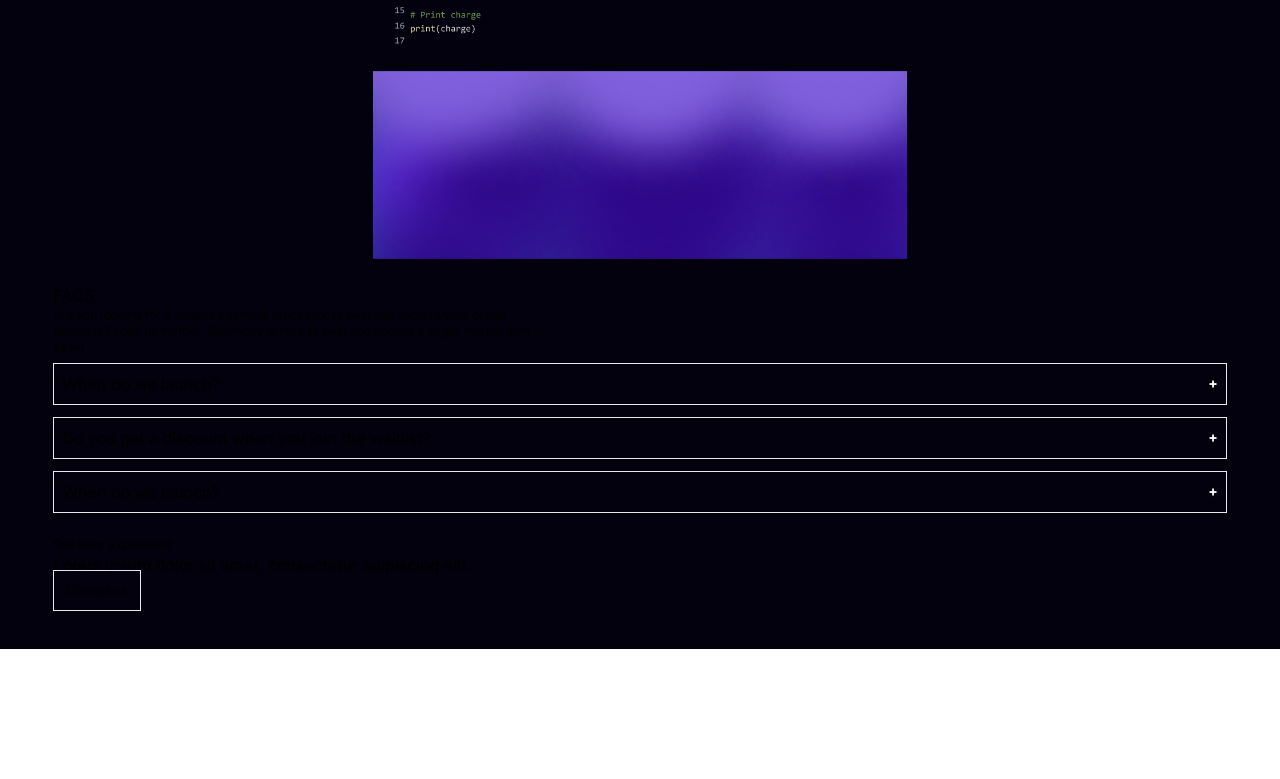
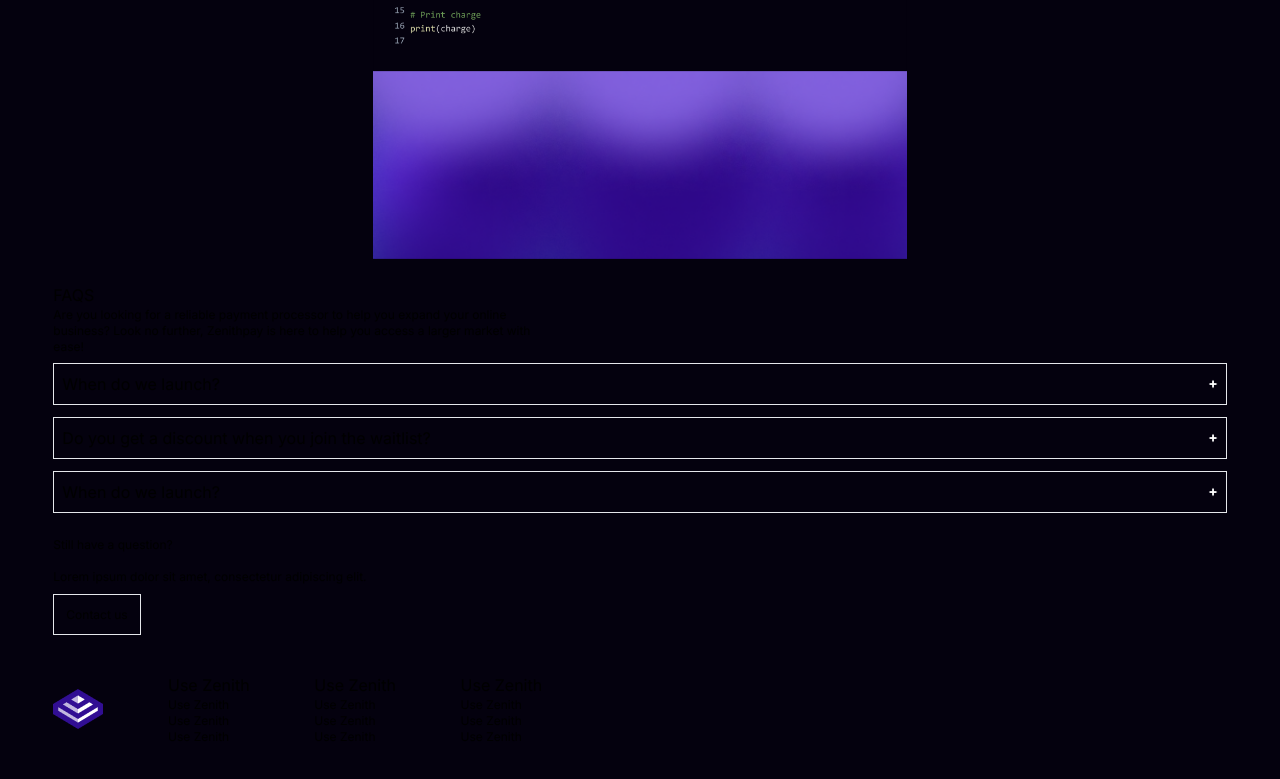
Before and after one commit to prolajumokeoni/payment-design, a Next.js app: page / in a window 1280 px wide. Shown: the part 715-1494 px from the top of the page. Before the commit the page ends 1364 px from the top, so only its background shows below. Built offline with nearby package versions, Linux system fonts and the light colour scheme.

Commit message:
Add footer section

```diff
--- /dev/null
+++ b/src/app/components/Footer.tsx
@@ -0,0 +1,34 @@
+import Image from "next/image";
+export default function Footer() {
+  return (
+		<div className="w-10/12 mb-12 mx-auto w-11/12">
+    <div className="flex justify-between w-5/12 items-center">
+      <Image
+        src="/logo.png"
+        alt="Vercel Logo"
+        width={50}
+        height={54}
+        priority
+      />
+      <ul className="">
+        <li className="">Use Zenith</li>
+        <li className="text-xs">Use Zenith</li>
+        <li className="text-xs">Use Zenith</li>
+        <li className="text-xs">Use Zenith</li>
+      </ul>
+      <ul>
+        <li className="">Use Zenith</li>
+        <li className="text-xs">Use Zenith</li>
+        <li className="text-xs">Use Zenith</li>
+        <li className="text-xs">Use Zenith</li>
+      </ul>{" "}
+      <ul>
+        <li className="">Use Zenith</li>
+        <li className="text-xs">Use Zenith</li>
+        <li className="text-xs">Use Zenith</li>
+        <li className="text-xs">Use Zenith</li>
+      </ul>
+    </div>
+		</div>
+  );
+}
--- a/src/app/components/Questions.tsx
+++ b/src/app/components/Questions.tsx
@@ -44,7 +44,7 @@ export default function Questions() {
         />
       </div>
 			<h3 className="mt-6 text-xs">Still have a question?</h3>
-			<p m-4 text-xs>Lorem ipsum dolor sit amet, consectetur adipiscing elit.</p>
+			<p className="my-4 text-xs">Lorem ipsum dolor sit amet, consectetur adipiscing elit.</p>
 			<Link className="border p-3 mt-3 text-xs" href="#">
           Contact us
         </Link>
--- a/src/app/page.tsx
+++ b/src/app/page.tsx
@@ -1,4 +1,5 @@
 import Editor from "./components/Editor";
+import Footer from "./components/Footer";
 import Header from "./components/Header";
 import Questions from "./components/Questions";
 
@@ -8,6 +9,7 @@ export default function Home() {
     <Header />
     <Editor />
     <Questions />
+    <Footer />
    </div>
   )
 }
```
